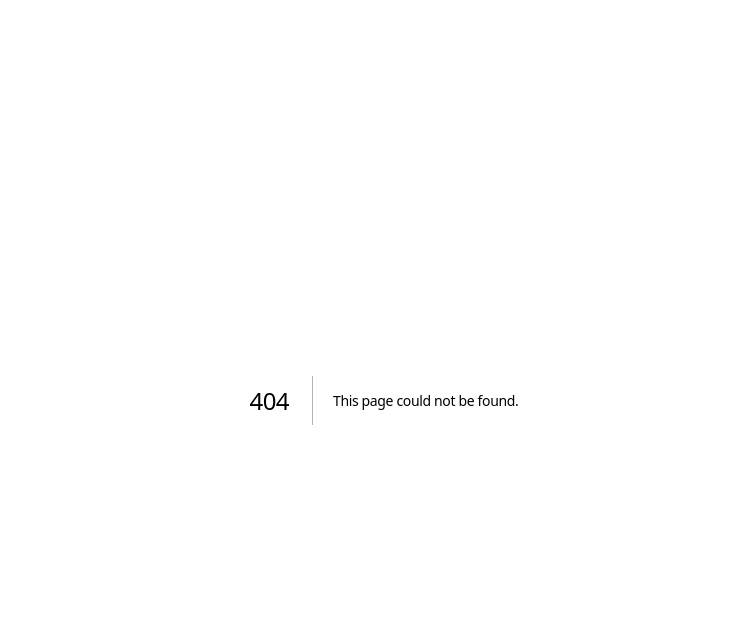
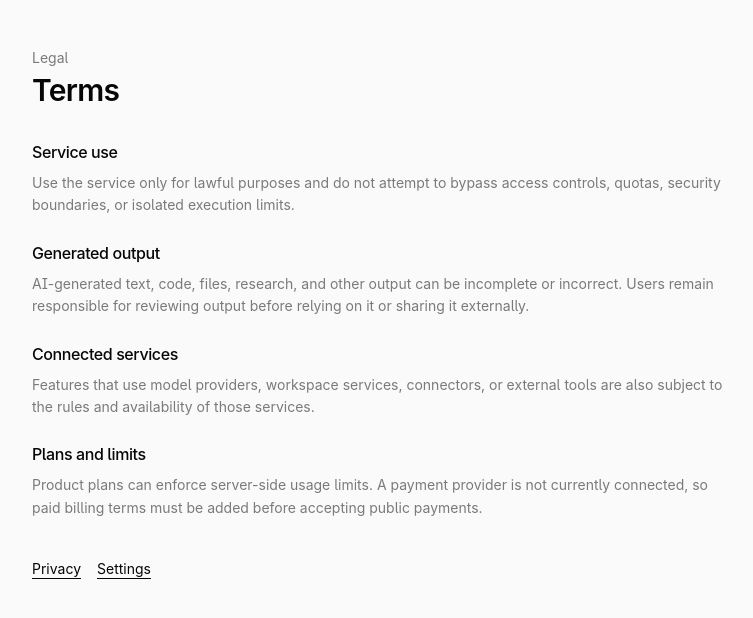
Before and after one commit to oomer583/Claude, a Next.js app: page /terms in a window 1280 px wide. Before the commit this address had no page. Shown: the top 618 px of the page, without its empty margins (256-1009 px from the left). Built offline with nearby package versions, Linux system fonts and the light colour scheme.

Commit message:
Add terms information surface

```diff
--- /dev/null
+++ b/app/terms/page.tsx
@@ -0,0 +1,52 @@
+import Link from "next/link";
+
+export default function TermsPage() {
+  return (
+    <main className="mx-auto w-full max-w-3xl px-5 py-12 md:px-8">
+      <p className="text-muted-foreground text-sm">Legal</p>
+      <h1 className="mt-1 font-semibold text-3xl tracking-tight">Terms</h1>
+      <div className="mt-8 space-y-6 text-sm leading-7 text-muted-foreground">
+        <section>
+          <h2 className="font-medium text-base text-foreground">Service use</h2>
+          <p className="mt-2">
+            Use the service only for lawful purposes and do not attempt to
+            bypass access controls, quotas, security boundaries, or isolated
+            execution limits.
+          </p>
+        </section>
+        <section>
+          <h2 className="font-medium text-base text-foreground">Generated output</h2>
+          <p className="mt-2">
+            AI-generated text, code, files, research, and other output can be
+            incomplete or incorrect. Users remain responsible for reviewing
+            output before relying on it or sharing it externally.
+          </p>
+        </section>
+        <section>
+          <h2 className="font-medium text-base text-foreground">Connected services</h2>
+          <p className="mt-2">
+            Features that use model providers, workspace services, connectors,
+            or external tools are also subject to the rules and availability of
+            those services.
+          </p>
+        </section>
+        <section>
+          <h2 className="font-medium text-base text-foreground">Plans and limits</h2>
+          <p className="mt-2">
+            Product plans can enforce server-side usage limits. A payment
+            provider is not currently connected, so paid billing terms must be
+            added before accepting public payments.
+          </p>
+        </section>
+      </div>
+      <div className="mt-10 flex gap-4 text-sm">
+        <Link className="underline underline-offset-4" href="/privacy">
+          Privacy
+        </Link>
+        <Link className="underline underline-offset-4" href="/settings">
+          Settings
+        </Link>
+      </div>
+    </main>
+  );
+}
```
